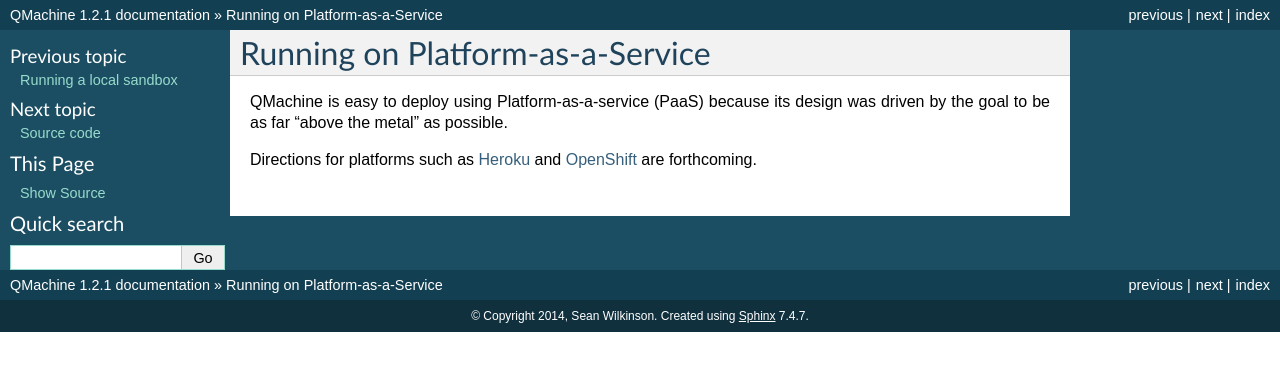
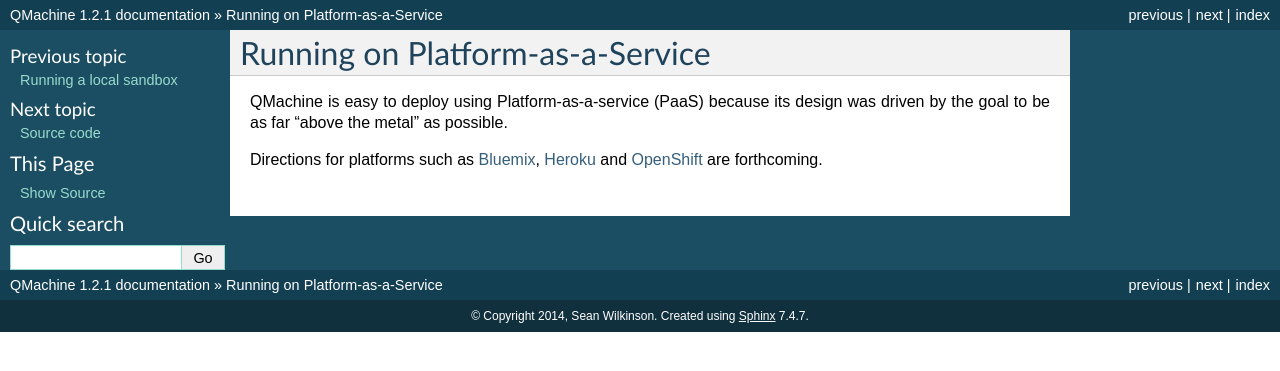
Before and after one commit to qmachine/qmachine, a Sphinx documentation site: the page built from docs/paas-sandbox.rst, in a window 1280 px wide. Shown: the top 371 px of the page. Built offline with Sphinx 7.4.7, drawn with Linux system fonts in a browser that asks for light colours.

Commit message:
Promised to include directions for IBM Bluemix, too

```diff
--- a/docs/external-links.rst
+++ b/docs/external-links.rst
@@ -3,6 +3,7 @@
 
 .. _altjs.org: http://bit.ly/altjsorg
 .. _Apache: https://httpd.apache.org/
+.. _Bluemix: https://bluemix.net/
 .. _Bower: http://bower.io/
 .. _Bundler: http://bundler.io/
 .. _CouchDB: http://couchdb.apache.org
--- a/docs/paas-sandbox.rst
+++ b/docs/paas-sandbox.rst
@@ -4,7 +4,9 @@ Running on Platform-as-a-Service
 QMachine is easy to deploy using Platform-as-a-service (PaaS) because its
 design was driven by the goal to be as far "above the metal" as possible.
 
-Directions for platforms such as Heroku_ and OpenShift_ are forthcoming.
+Directions for platforms such as Bluemix_, Heroku_ and OpenShift_ are
+forthcoming.
+
 
 .. ----------------------------
 .. include:: external-links.rst
```
